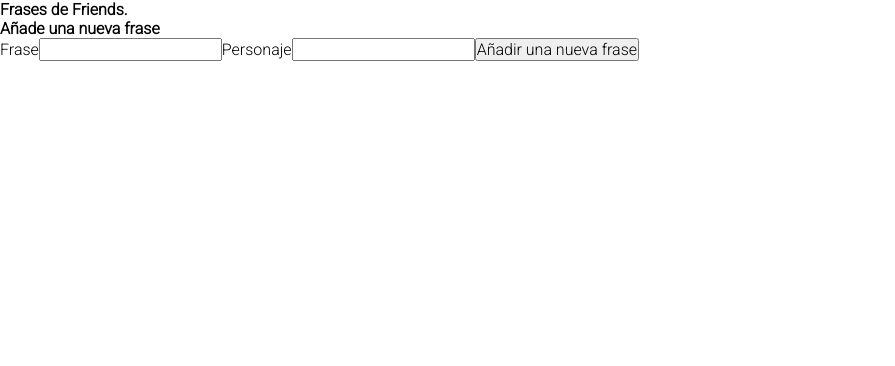
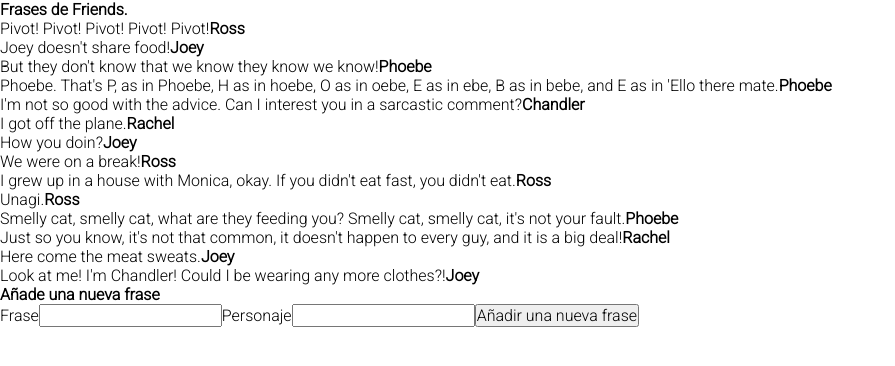
Before and after one commit to Adalab/modulo-3-evaluacion-intermedia-AleDiUrr, a React (Create React App) app: page / in a window 1280 px wide. Shown: the top 366 px of the page, without its empty margins (0-895 px from the left). Built offline with nearby package versions, Linux system fonts and the light colour scheme.

Commit message:
add htmlData quote list

```diff
--- a/src/components/App.js
+++ b/src/components/App.js
@@ -3,6 +3,19 @@
 import '../styles/App.scss';
 
 function App() {
+  const [data, setData] = useState(phrasesFriends);
+
+  const htmlData = data.map((character, i) => {
+    return (
+      <li key={i}>
+        <p>
+          {character.quote}
+          <strong>{character.character}</strong>
+        </p>
+      </li>
+    );
+  });
+
   return (
     <>
       <header>
@@ -10,10 +23,10 @@
       </header>
 
       <main>
-        {/* <ul>{htmlData}</ul> */}
+        <ul>{htmlData}</ul>
         <form>
           <h2>Añade una nueva frase</h2>
-          <label htmlFor="pharse">Frase</label>
+          <label htmlFor="phrase">Frase</label>
           <input type="text" name="phrase" id="phrase" />
 
           <label htmlFor="character">Personaje</label>
```
